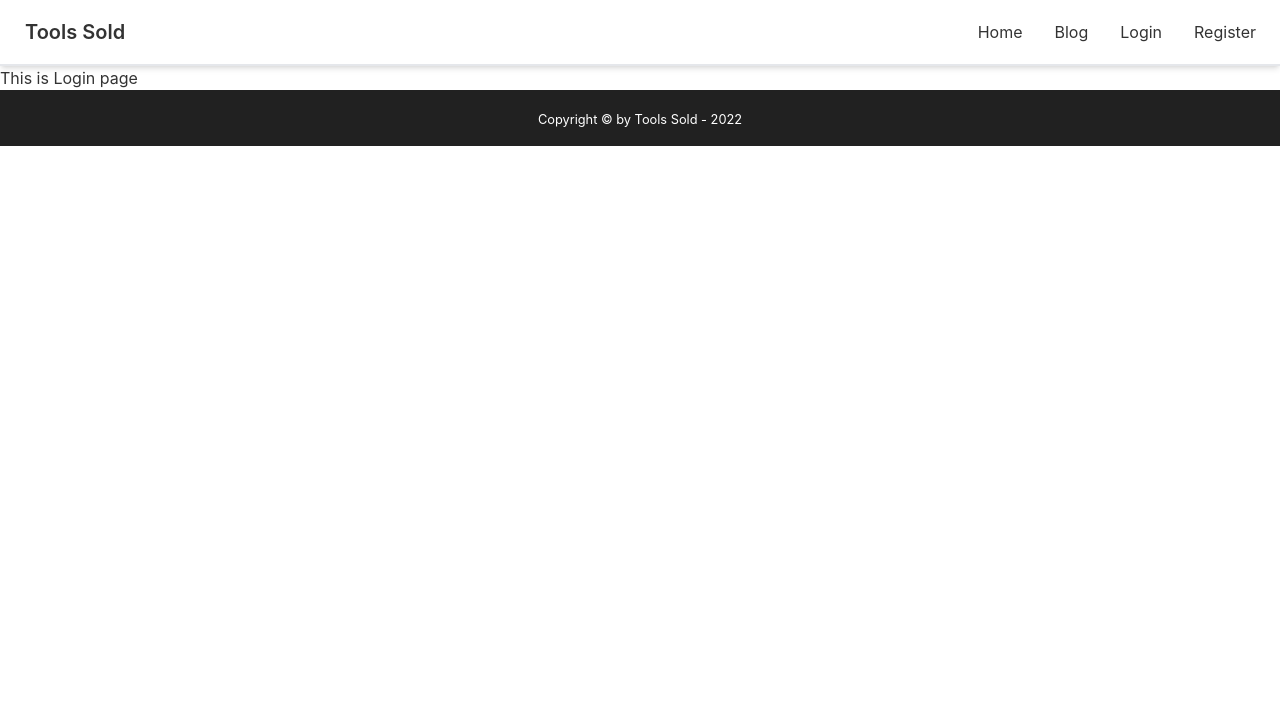
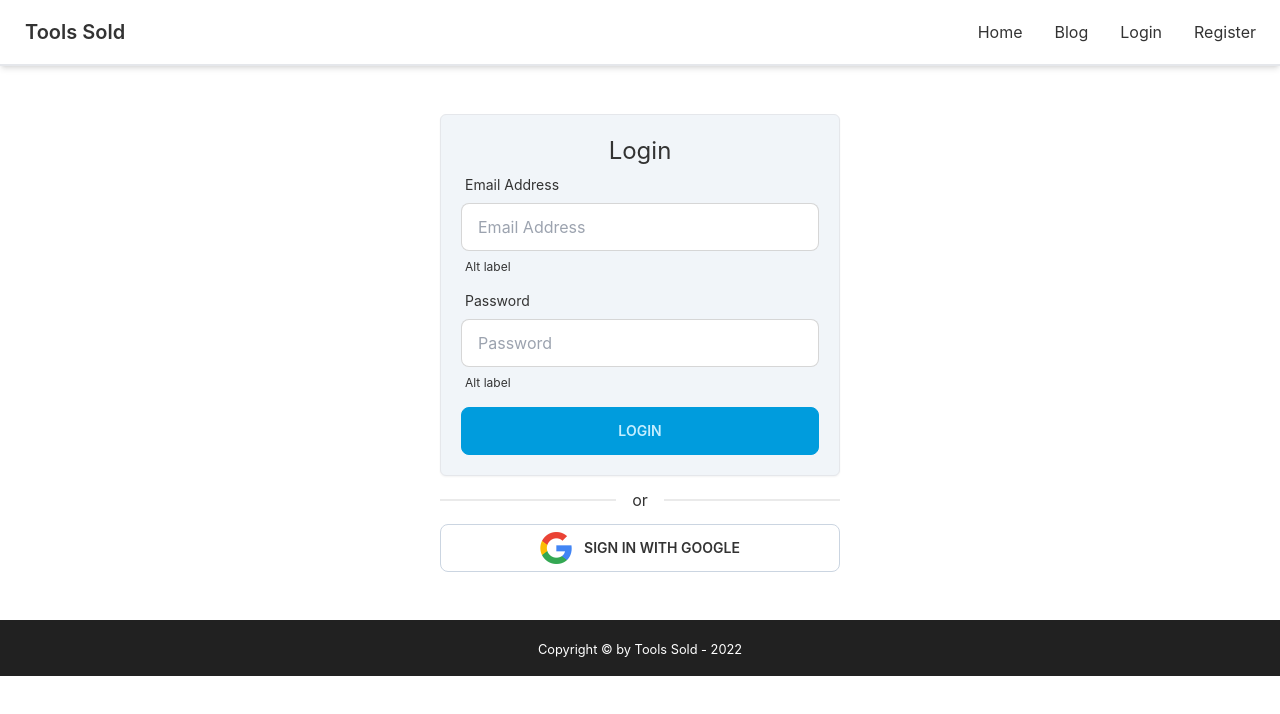
Before and after one commit to kakon4366/Tools-Sold-Client-Side, a React (Create React App) app: page /login in a window 1280 px wide. Shown: the top 714 px of the page. Built offline with nearby package versions, Linux system fonts and the light colour scheme.

Commit message:
Registration form validation added

```diff
--- a/package.json
+++ b/package.json
@@ -9,6 +9,7 @@
     "daisyui": "^2.15.0",
     "react": "^18.1.0",
     "react-dom": "^18.1.0",
+    "react-hook-form": "^7.31.2",
     "react-router-dom": "^6.3.0",
     "react-scripts": "5.0.1",
     "web-vitals": "^2.1.4"
--- a/src/Pages/Login/Login.js
+++ b/src/Pages/Login/Login.js
@@ -1,10 +1,57 @@
 import React from "react";
+import SocialLogin from "./SocialLogin";
 
 const Login = () => {
 	return (
-		<div>
-			<h2>This is Login page</h2>
-		</div>
+		<section className="my-12">
+			<div className="container mx-auto">
+				<div className="flex justify-center items-center">
+					<div className="w-[400px]">
+						<form
+							action=""
+							className="border bg-slate-100 p-5 rounded-md shadow-sm"
+						>
+							<h2 className="text-2xl text-center">Login</h2>
+
+							<div className="form-control w-full">
+								<label className="label">
+									<span className="label-text">Email Address</span>
+								</label>
+								<input
+									type="email"
+									placeholder="Email Address"
+									className="input input-bordered w-full"
+								/>
+								<label className="label">
+									<span className="label-text-alt">Alt label</span>
+								</label>
+							</div>
+							<div className="form-control w-full">
+								<label className="label">
+									<span className="label-text">Password</span>
+								</label>
+								<input
+									type="password"
+									placeholder="Password"
+									className="input input-bordered w-full"
+								/>
+								<label className="label">
+									<span className="label-text-alt">Alt label</span>
+								</label>
+							</div>
+
+							<input
+								className="btn btn-primary w-full mt-2"
+								type="submit"
+								value="Login"
+							/>
+						</form>
+						<div className="divider">or</div>
+						<SocialLogin></SocialLogin>
+					</div>
+				</div>
+			</div>
+		</section>
 	);
 };
 
--- a/src/Pages/Register/Register.js
+++ b/src/Pages/Register/Register.js
@@ -1,13 +1,26 @@
 import React from "react";
 import SocialLogin from "../Login/SocialLogin";
+import { useForm } from "react-hook-form";
 
 const Register = () => {
+	const {
+		register,
+		formState: { errors },
+		handleSubmit,
+	} = useForm();
+
+	const onSubmit = (data, e) => {
+		e.preventDefault();
+		console.log(data);
+	};
+
 	return (
 		<section className="my-12">
 			<div className="container mx-auto">
 				<div className="flex justify-center items-center">
 					<div className="w-[400px]">
 						<form
+							onSubmit={handleSubmit(onSubmit)}
 							action=""
 							className="border bg-slate-100 p-5 rounded-md shadow-sm"
 						>
@@ -20,9 +33,19 @@ const Register = () => {
 									type="text"
 									placeholder="Name"
 									className="input input-bordered w-full"
+									{...register("name", {
+										required: {
+											value: true,
+											message: "Name is required.",
+										},
+									})}
 								/>
 								<label className="label">
-									<span className="label-text-alt">Alt label</span>
+									{errors.name?.type === "required" && (
+										<span className="label-text-alt text-red-500">
+											{errors.name.message}
+										</span>
+									)}
 								</label>
 							</div>
 							<div className="form-control w-full">
@@ -33,9 +56,28 @@ const Register = () => {
 									type="email"
 									placeholder="Email Address"
 									className="input input-bordered w-full"
+									{...register("email", {
+										required: {
+											value: true,
+											message: "Email Address is required.",
+										},
+										pattern: {
+											value: /^\w+@[a-zA-Z_]+?\.[a-zA-Z]{2,3}$/,
+											message: "Provide a valid email",
+										},
+									})}
 								/>
 								<label className="label">
-									<span className="label-text-alt">Alt label</span>
+									{errors.email?.type === "required" && (
+										<span className="label-text-alt text-red-500">
+											{errors.email.message}
+										</span>
+									)}
+									{errors.email?.type === "pattern" && (
+										<span className="label-text-alt text-red-500">
+											{errors.email.message}
+										</span>
+									)}
 								</label>
 							</div>
 							<div className="form-control w-full">
@@ -46,9 +88,28 @@ const Register = () => {
 									type="password"
 									placeholder="Password"
 									className="input input-bordered w-full"
+									{...register("password", {
+										required: {
+											value: true,
+											message: "Password is required.",
+										},
+										minLength: {
+											value: 6,
+											message: "Password will be character and more",
+										},
+									})}
 								/>
 								<label className="label">
-									<span className="label-text-alt">Alt label</span>
+									{errors.password?.type === "required" && (
+										<span className="label-text-alt text-red-500">
+											{errors.password.message}
+										</span>
+									)}
+									{errors.password?.type === "minLength" && (
+										<span className="label-text-alt text-red-500">
+											{errors.password.message}
+										</span>
+									)}
 								</label>
 							</div>
 							<div className="form-control w-full">
@@ -59,9 +120,28 @@ const Register = () => {
 									type="password"
 									placeholder="Comfirm Password"
 									className="input input-bordered w-full"
+									{...register("confirmPassword", {
+										required: {
+											value: true,
+											message: "Confirm Password is required.",
+										},
+										minLength: {
+											value: 6,
+											message: "Password will be character and more",
+										},
+									})}
 								/>
 								<label className="label">
-									<span className="label-text-alt">Alt label</span>
+									{errors.confirmPassword?.type === "required" && (
+										<span className="label-text-alt text-red-500">
+											{errors.confirmPassword.message}
+										</span>
+									)}
+									{errors.confirmPassword?.type === "minLength" && (
+										<span className="label-text-alt text-red-500">
+											{errors.confirmPassword.message}
+										</span>
+									)}
 								</label>
 							</div>
 							{/* trams and condition */}
```
Also changed, not shown: 1 other file (tests, documents, lock files or other folders).
